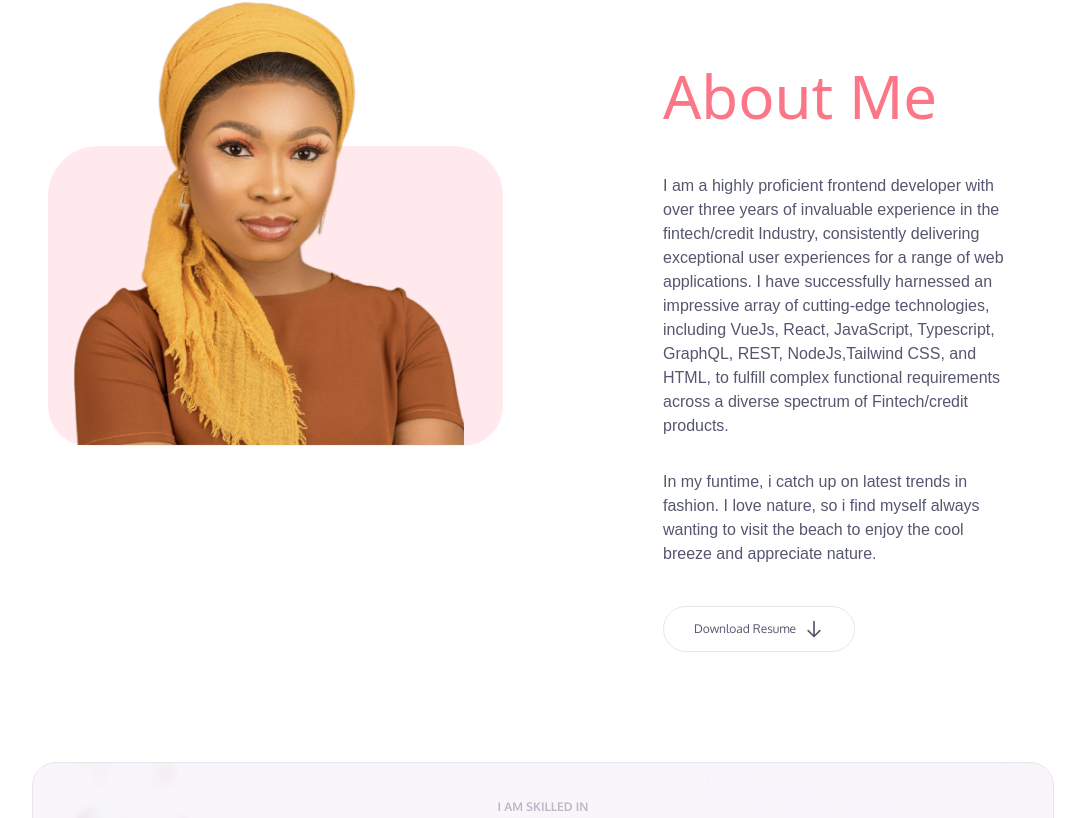
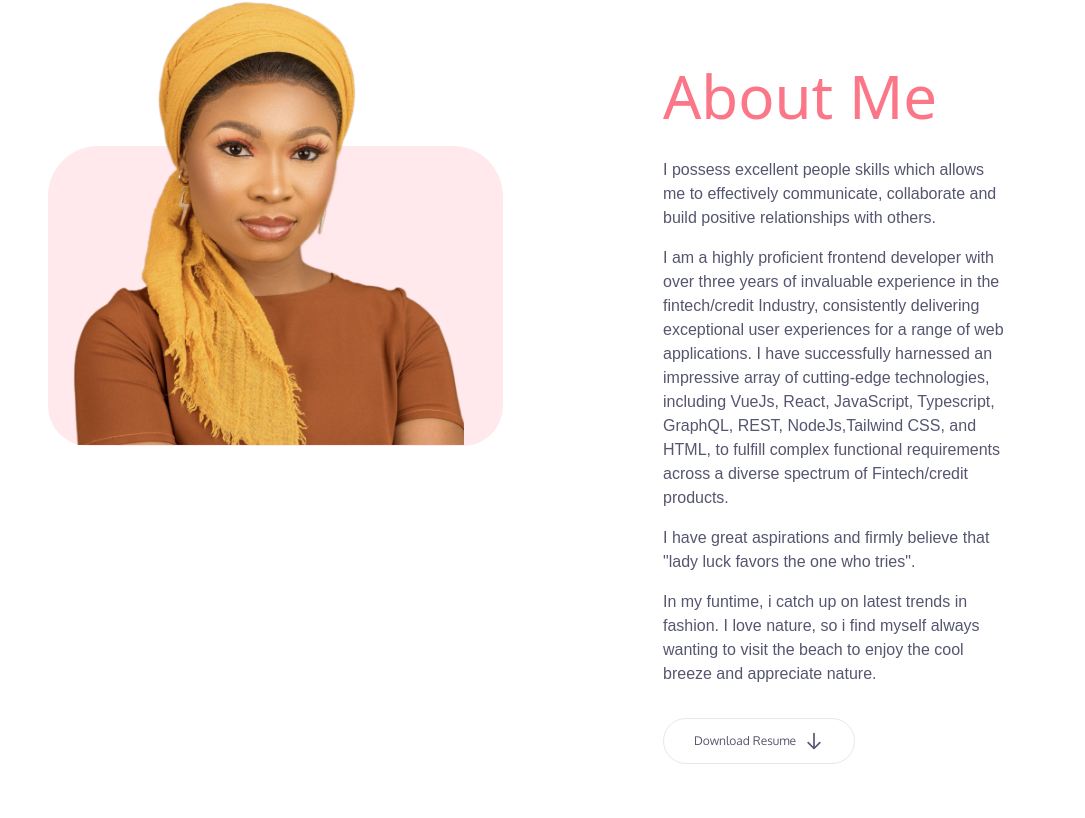
Before and after one commit to Deejarh/portfolio-v2, a Nuxt app: page / in a window 1280 px wide. Shown: the part 1002-1820 px from the top of the page, without its empty margins (97-1182 px from the left). Built offline with nearby package versions, Linux system fonts and the light colour scheme; a web font is replaced by a local one; what vue3-lottie would draw is missing.

Commit message:
update content

```diff
--- a/components/aboutMe/index.vue
+++ b/components/aboutMe/index.vue
@@ -12,7 +12,7 @@ const downloadResume = () => {
 </script>
 
 <template>
-  <section id="about-me" class="lg:-mt-28 mt-20 w-full lg:h-screen">
+  <section id="about-me" class="lg:-mt-28 mt-20  w-full ">
     <div class="mix-blend-hard-light"><gradient-img /></div>
     <div
       class="flex lg:flex-row flex-col lg:justify-between lg:items-start items-center pt-8 mt-12 lg:pt-0 lg:mt-0 lg:px-10 lg:mx-20 lg:gap-x-10"
@@ -30,21 +30,33 @@ const downloadResume = () => {
         class="w-full lg:max-w-[700px] lg:px-14 lg:ml-10 px-6 mt-8 text-sm lg:text-base"
       >
         <h1 class="lg:mb-4 header-font my-4 lg:my-0">About Me</h1>
-        <p class="lg:pt-8">
-          I am a highly proficient frontend developer with over three years of invaluable experience in the fintech/credit
-Industry, consistently delivering exceptional user experiences for a range of web applications. I have
-successfully harnessed an impressive array of cutting-edge technologies, including VueJs, React, JavaScript,
-Typescript, GraphQL, REST, NodeJs,Tailwind CSS, and HTML, to fulfill complex functional requirements
-across a diverse spectrum of Fintech/credit products.
+        <p class="lg:pt-4">
+          I possess excellent people skills which allows me to effectively
+          communicate, collaborate and build positive relationships with others.
         </p>
-        <p class="my-4 lg:my-8">
+        <p class="mt-4 lg:mt-4">
+          I am a highly proficient frontend developer with over three years of
+          invaluable experience in the fintech/credit Industry, consistently
+          delivering exceptional user experiences for a range of web
+          applications. I have successfully harnessed an impressive array of
+          cutting-edge technologies, including VueJs, React, JavaScript,
+          Typescript, GraphQL, REST, NodeJs,Tailwind CSS, and HTML, to fulfill
+          complex functional requirements across a diverse spectrum of
+          Fintech/credit products.
+        </p>
+
+        <p class="mt-4 lg:mt-4">
+          I have great aspirations and firmly believe that "lady luck favors the
+          one who tries".
+        </p>
+        <p class="my-4 lg:my-4">
           In my funtime, i catch up on latest trends in fashion. I love nature,
           so i find myself always wanting to visit the beach to enjoy the cool
           breeze and appreciate nature.
         </p>
         <div
           @click="downloadResume"
-          class="border hover:bg-primary hover:bg-opacity-30 text-xs rounded-full px-4 py-3 mt-10 w-44 lg:w-48 flex items-center justify-center cursor-pointer font-oxygen gap-2"
+          class="border hover:bg-primary hover:bg-opacity-30 text-xs rounded-full px-4 py-3 mt-8 w-44 lg:w-48 flex items-center justify-center cursor-pointer font-oxygen gap-2"
         >
           Download Resume <span><arrow-down /></span>
         </div>
--- a/components/contact/index.vue
+++ b/components/contact/index.vue
@@ -19,7 +19,7 @@
     <div class=" lg:border-l max-md:border-t max-md:w-36   lg:h-32  "> </div>
 
     <div class="cursor-pointer text-start  flex  flex-col  items-center  gap-y-2">
-      <div class="flex items-center gap-3"> <email-icon/> <span>Email:</span></div>
+      <div class="flex items-center gap-3"> <email-icon/> <span>Email:</span> </div>
       <p class=" flex items-center my-1 ">KhadijahBadmus024@gmail.com</p>
       <div class="flex gap-x-3 items-center my-3 ">
 
--- a/components/mySkills/index.vue
+++ b/components/mySkills/index.vue
@@ -44,7 +44,7 @@ const buttons = ref([
 </script>
 
 <template>
-  <section id="skills" class="lg:my-20 lg:mx-32 my-14 lg:mt-44 mx-4">
+  <section id="skills" class="lg:my-14 lg:mx-32 my-14  mx-4">
     <div
       class="bg-no-repeat font-passion relative max-md:max-w-[400px] w-full pb-3 min-h-[300px] lg:min-h-[300px] bg-purple bg-cover img-frame rounded-3xl border"
     >
--- a/components/myWork/index.vue
+++ b/components/myWork/index.vue
@@ -24,7 +24,7 @@ const projects = ref([
 
 <template>
   <section id="work" class="mt-14 lg:mx-32 mx-4">
-    <h1 class="header-font lg:my-12 ">My Work</h1>
+    <h1 class="header-font lg:mt-12 ">My Work</h1>
     <div>
       <div v-for="project in projects" :key="project.title">
         <div
```
